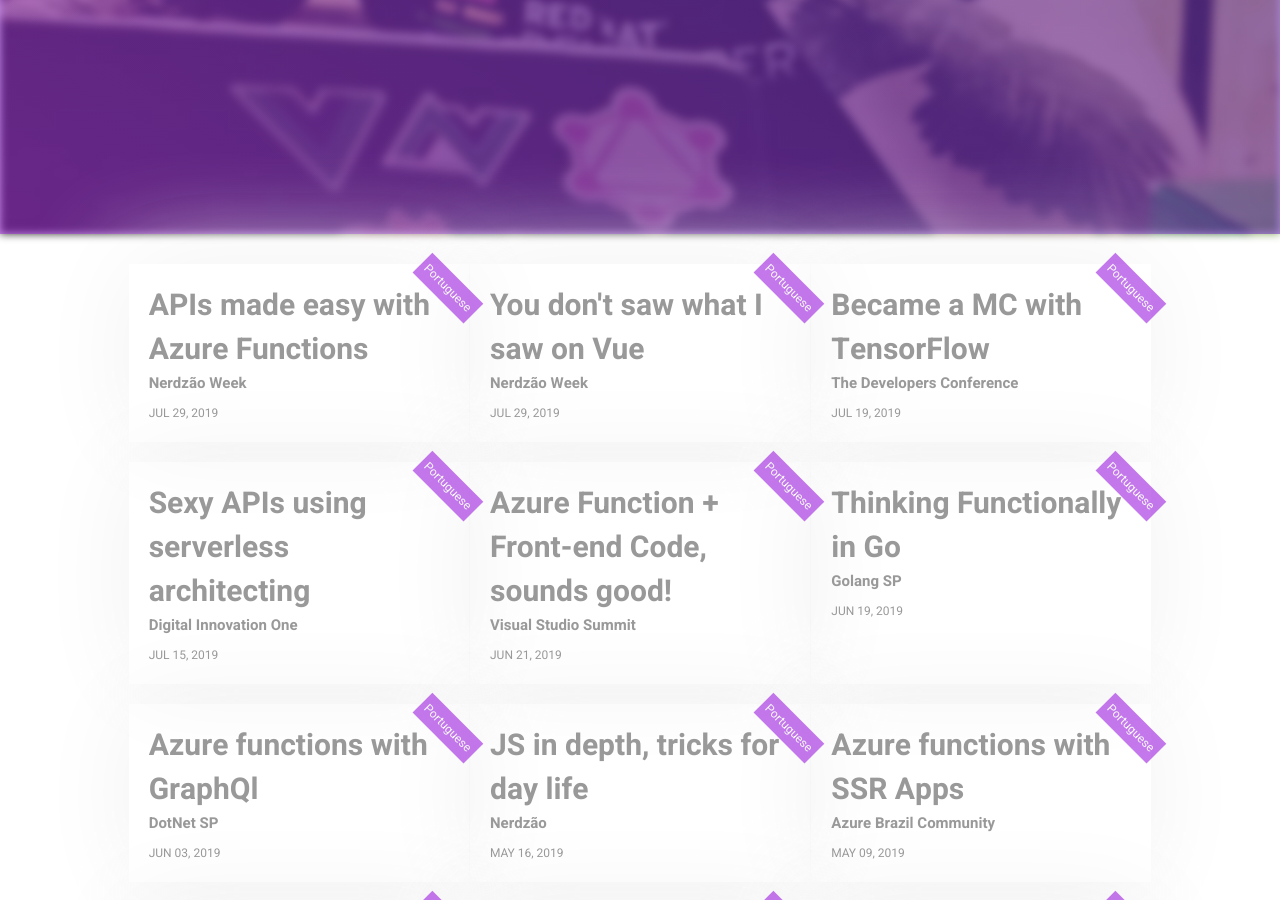
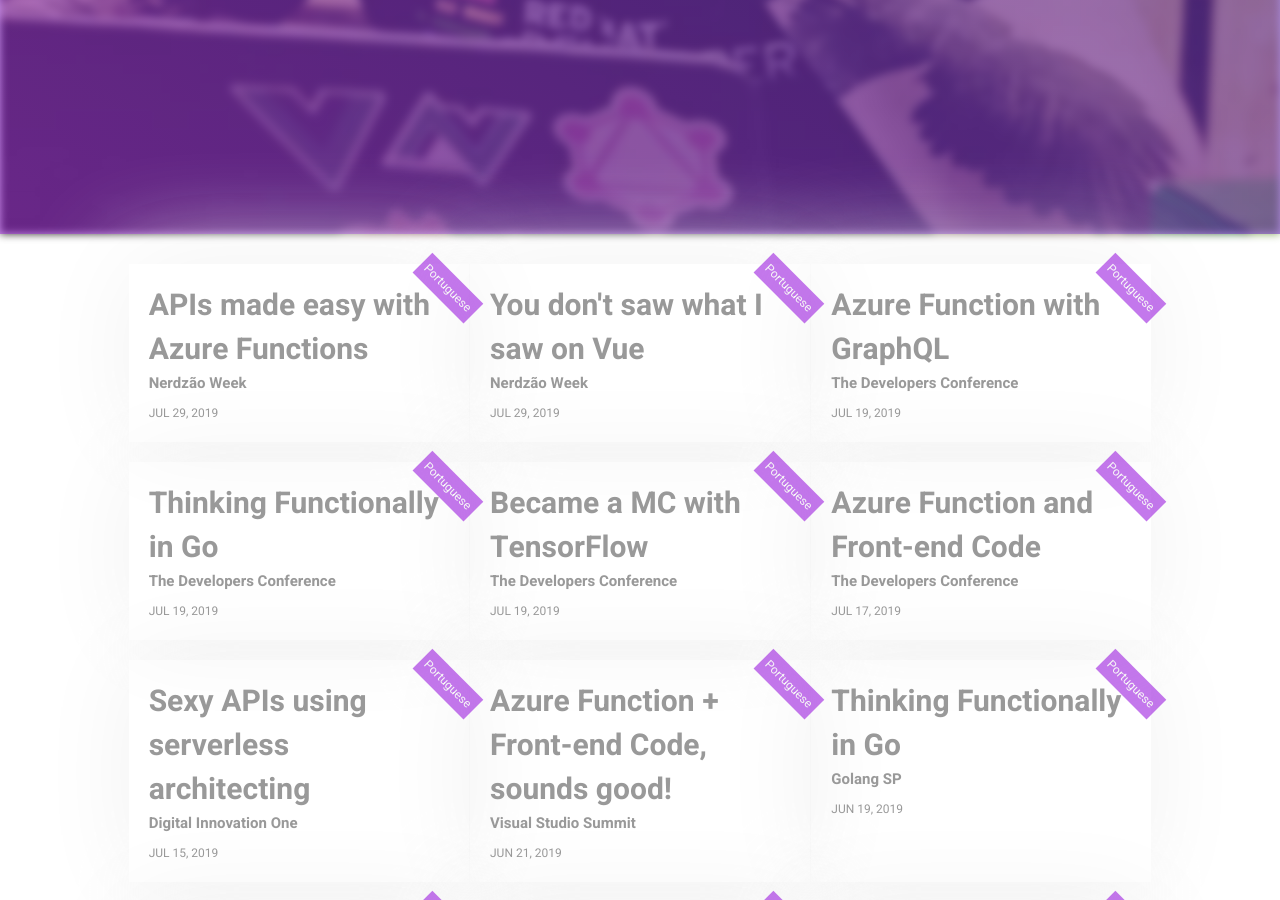
Before and after one commit to Halfeld/website, a Jekyll site: the page built from talks.html, in a window 1280 px wide and 900 px high, scrolled down 666 px. Built offline with Jekyll 4.4.1, drawn with Linux system fonts in a browser that asks for light colours.

Commit message:
add talks (oh yeah)

```diff
--- a/_data/talks.yml
+++ b/_data/talks.yml
@@ -16,10 +16,37 @@
     place: Nerdzão Week
     link: https://nerdzao.netlify.com/week
 
+- title: Azure Function with GraphQL
+  date: Jul 19, 2019
+  slides: https://speakerdeck.com/igorhalfeld/azure-function-with-graphql
+  source_code: https://github.com/IgorHalfeld/azure-functions-graphql-demo
+  lang: Portuguese
+  from:
+    place: The Developers Conference
+    link: http://www.thedevelopersconference.com.br/tdc/2019/saopaulo/trilha-modern-web
+
+- title: Thinking Functionally in Go
+  date: Jul 19, 2019
+  slides: https://speakerdeck.com/igorhalfeld/thinking-functionally-in-go
+  source_code: https://speakerdeck.com/igorhalfeld/thinking-functionally-in-go
+  lang: Portuguese
+  from:
+    place: The Developers Conference
+    link: http://www.thedevelopersconference.com.br/tdc/2019/saopaulo/trilha-go
+
 - title: Became a MC with TensorFlow
   date: Jul 19, 2019
   slides: https://speakerdeck.com/igorhalfeld/became-a-mc-with-tensorflow
   source_code: https://github.com/leticiaspedroso/funk-generator
+  lang: Portuguese
+  from:
+    place: The Developers Conference
+    link: http://www.thedevelopersconference.com.br/tdc/2019/saopaulo/trilha-serverless
+
+- title: Azure Function and Front-end Code
+  date: Jul 17, 2019
+  slides: https://speakerdeck.com/igorhalfeld/azure-function-and-front-end-code
+  source_code: https://github.com/IgorHalfeld/azure-function-nuxt-app
   lang: Portuguese
   from:
     place: The Developers Conference
```
